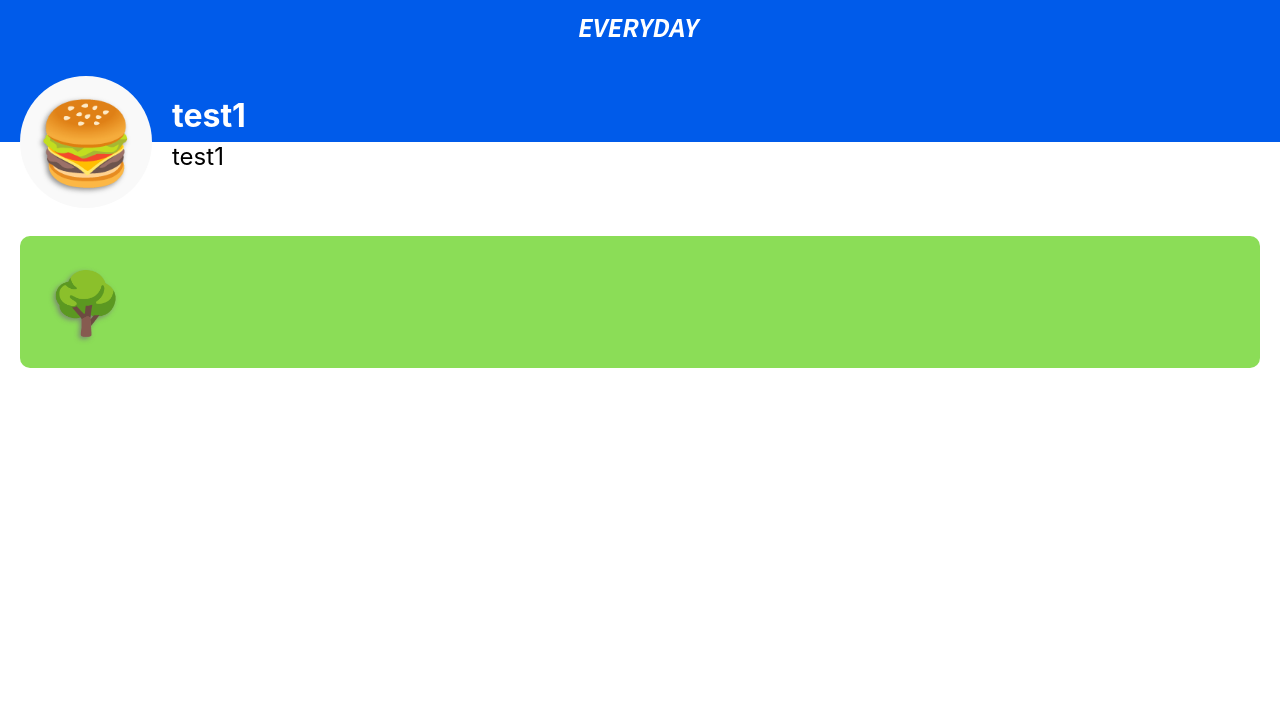
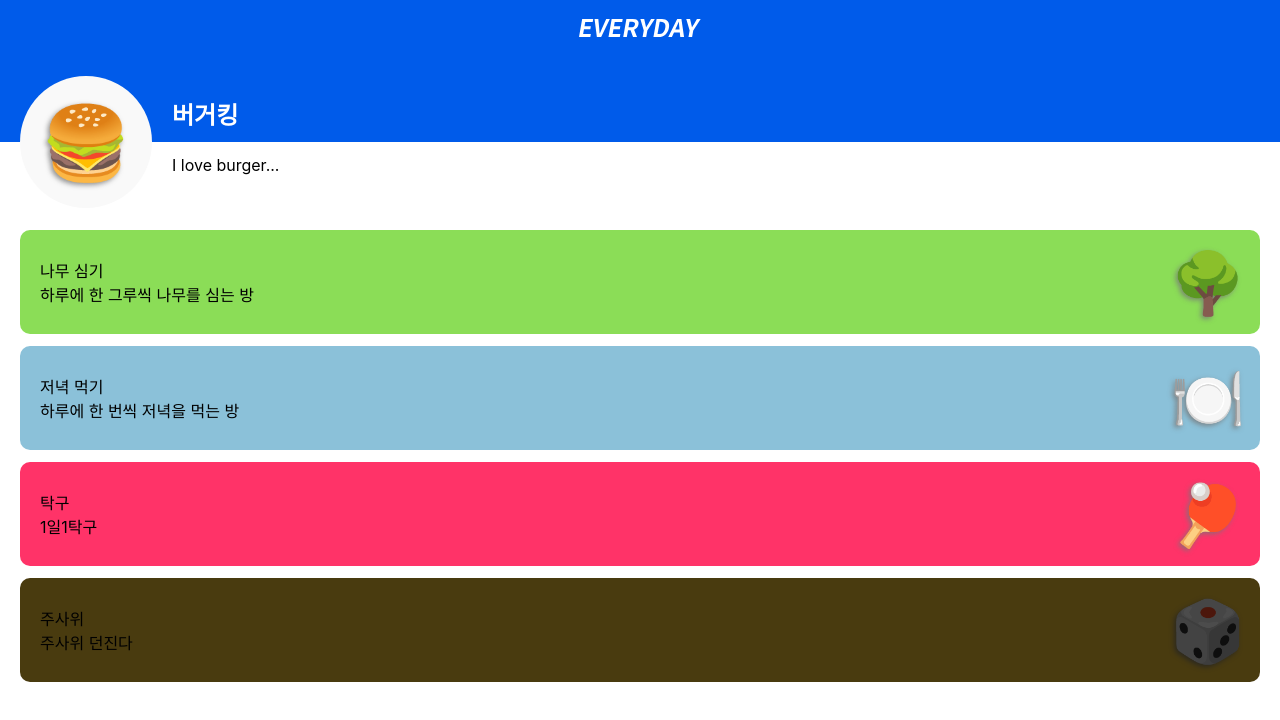
Before and after one commit to everyday-2020/everyday_front, a React (Create React App) app: page /rooms in a window 1280 px wide. Shown: the top 720 px of the page. Built offline with nearby package versions, Linux system fonts and the light colour scheme; a web font is replaced by a local one.

Commit message:
Add roomList style

```diff
--- a/src/components/bigEmoji.scss
+++ b/src/components/bigEmoji.scss
@@ -1,7 +1,7 @@
 @import "../App.scss";
 
 .bigemoji {
-  font-size: 5rem;
+  font-size: 4.5rem;
   width: 8.25rem;
   height: 8.25rem;
   align-content: center;
--- a/src/components/bigEmoji.tsx
+++ b/src/components/bigEmoji.tsx
@@ -1,32 +1,17 @@
-import React, { FC } from "react";
+import React, { FC, CSSProperties } from "react";
 import { find } from "node-emoji";
 
 import "./userCard.scss";
-import './bigEmoji.scss'
+import "./bigEmoji.scss";
 
 interface BigEmojiProps {
   emoji: string;
-  fontSize?: string;
-  width?: string;
-  backgroundColor?: string;
+  style?: CSSProperties;
 }
 
-const BigEmoji: FC<BigEmojiProps> = ({
-  emoji,
-  fontSize,
-  width,
-  backgroundColor,
-}) => {
+const BigEmoji: FC<BigEmojiProps> = ({ emoji, style }) => {
   return (
-    <div
-      className="bigemoji"
-      style={{
-        fontSize,
-        width,
-        height: width,
-        backgroundColor,
-      }}
-    >
+    <div className="bigemoji" style={style}>
       {find(emoji)?.emoji}
     </div>
   );
--- a/src/components/roomCard.scss
+++ b/src/components/roomCard.scss
@@ -1,10 +1,14 @@
-@import '../App.scss';
+@import "../App.scss";
 
 .rooms-card {
-    background-color: $light-green;
-    flex: 1 0 121px;
-    width: 100%;
-    margin: 6px 0;
-    align-self: center;
-    border-radius: 10px;
+  flex: 0 0 80px;
+  margin-bottom: 12px;
+  align-self: center;
+  border-radius: 10px;
+  display: flex;
+  align-items: center;
+  padding: 20px;
+  &.completed {
+    filter: brightness(30%);
+  }
 }
--- a/src/components/roomCard.tsx
+++ b/src/components/roomCard.tsx
@@ -3,14 +3,34 @@ import React, { FC } from "react";
 import { RoomEntity } from "../types/entities";
 import BigEmoji from "./bigEmoji";
 import "./roomCard.scss";
+import { useHistory } from "react-router-dom";
 
 interface RoomCardProps {
   room: RoomEntity;
 }
 const RoomCard: FC<RoomCardProps> = ({ room }) => {
+  const isCompleted = room.completeAt < new Date();
+  const history = useHistory();
   return (
-    <div className="rooms-card">
-      <BigEmoji emoji={room.category} backgroundColor="transparent" fontSize={'3.75rem'} />
+    <div
+      className={`rooms-card ${isCompleted && "completed"}`}
+      onClick={() => {
+        history.push("/room");
+      }}
+    >
+      {room.name}
+      <br />
+      {room.description}
+      <BigEmoji
+        emoji={room.category}
+        style={{
+          backgroundColor: "transparent",
+          fontSize: "3.75rem",
+          width: "4rem",
+          height: "4rem",
+          marginLeft: "auto",
+        }}
+      />
     </div>
   );
 };
--- a/src/components/userCard.scss
+++ b/src/components/userCard.scss
@@ -10,13 +10,18 @@
     flex-direction: column;
     .usercard-nickname {
       flex: 1;
+      display: flex;
+      flex-direction: column;
       color: white;
       font-weight: bold;
-            font-size: 2rem;
+      font-size: 1.5rem;
+      justify-content: flex-end;
+      padding-bottom: 12px;
     }
     .usercard-username {
       flex: 1;
-            font-size: 1.5rem;
+      font-size: 1rem;
+      padding-top: 12px;
     }
   }
 }
--- a/src/containers/roomList.scss
+++ b/src/containers/roomList.scss
@@ -1,4 +1,4 @@
-@import '../App.scss';
+@import "../App.scss";
 
 .rooms-root {
   flex: 1;
@@ -12,8 +12,19 @@
   flex: 0 0 154px;
 }
 .rooms-list {
-    align-items: center;
-    flex-direction: column;
-    display: flex;
   padding: 20px 20px 0 20px;
+  .rooms-card {
+    &:nth-child(4n + 1) {
+      background-color: $light-green;
     }
+    &:nth-child(4n + 2) {
+      background-color: $light-blue;
+    }
+    &:nth-child(4n + 3) {
+      background-color: $pink;
+    }
+    &:nth-child(4n + 4) {
+      background-color: $yellow;
+    }
+  }
+}
--- a/src/mocks/rooms.tsx
+++ b/src/mocks/rooms.tsx
@@ -5,18 +5,48 @@ export const roomsMock: RoomEntity[] = [
     id: 1,
     createdAt: new Date("2020-01-02"),
     modifiedAt: new Date("2020-01-02"),
-    name: "",
-    description: "",
+    name: "나무 심기",
+    description: "하루에 한 그루씩 나무를 심는 방",
     completeAt: new Date("2020-06-07"),
     inviteCode: "abcde",
     category: "deciduous_tree",
+  },
+  {
+    id: 2,
+    createdAt: new Date("2020-01-02"),
+    modifiedAt: new Date("2020-01-02"),
+    name: "저녁 먹기",
+    description: "하루에 한 번씩 저녁을 먹는 방",
+    completeAt: new Date("2020-06-07"),
+    inviteCode: "abcde",
+    category: "🍽️",
+  },
+  {
+    id: 2,
+    createdAt: new Date("2020-01-02"),
+    modifiedAt: new Date("2020-01-02"),
+    name: "탁구",
+    description: "1일1탁구",
+    completeAt: new Date("2020-06-07"),
+    inviteCode: "abcde",
+    category: "🏓",
+  },
+  {
+    id: 2,
+    createdAt: new Date("2020-01-02"),
+    modifiedAt: new Date("2020-01-02"),
+    name: "주사위",
+    description: "주사위 던진다",
+    completeAt: new Date("2020-02-07"),
+    inviteCode: "abcde",
+    category: "🎲",
   },
 ];
 export const userMock: UserEntity = {
   id: 1,
   createdAt: new Date("2020-01-02"),
   modifiedAt: new Date("2020-01-02"),
-  nickname: "test1",
-  username: "test1",
+  nickname: "버거킹",
+  username: "I love burger...",
   profilePic: "hamburger",
 };
```
Lines whose indentation alone changed are shown as unchanged.
